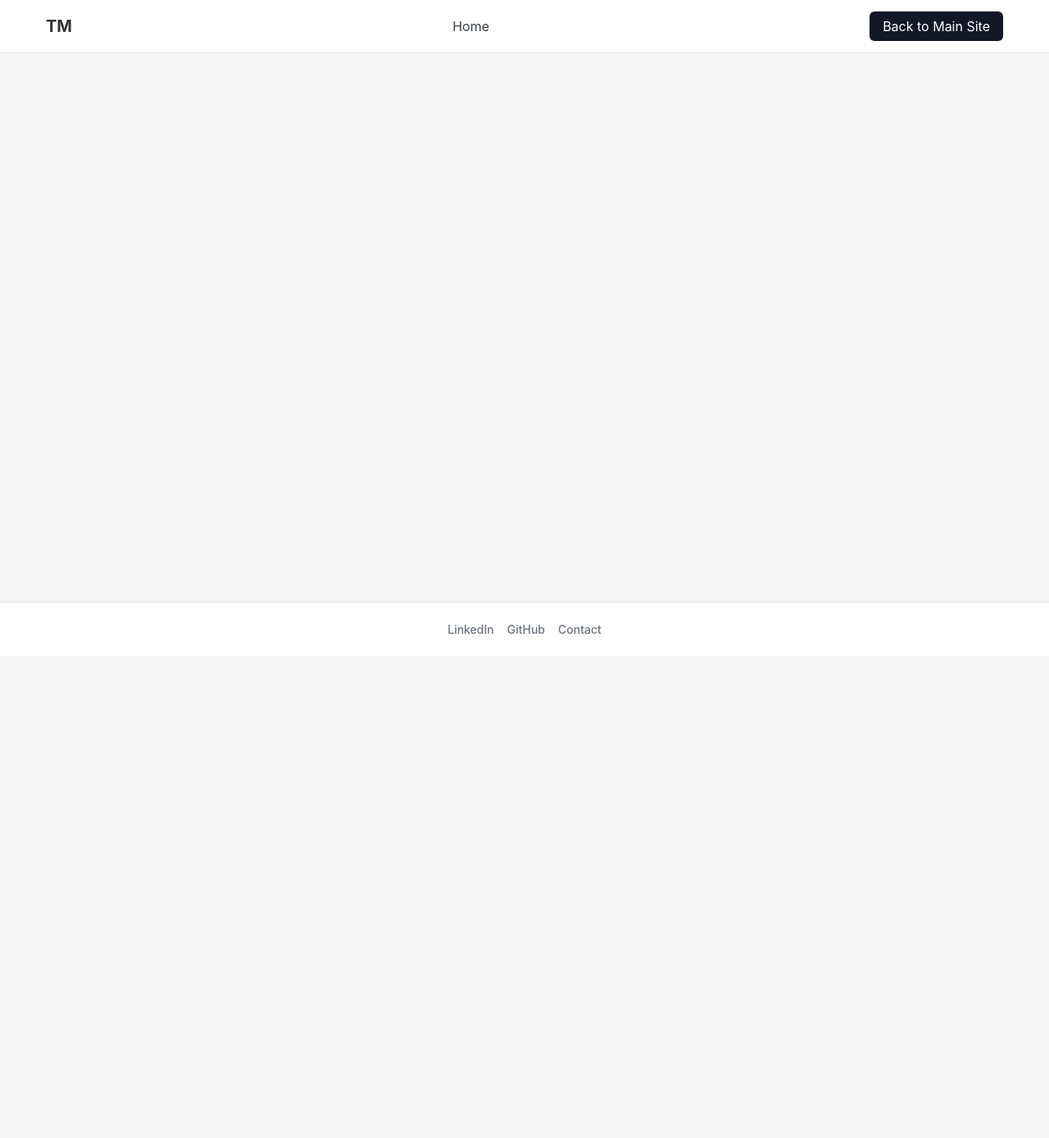
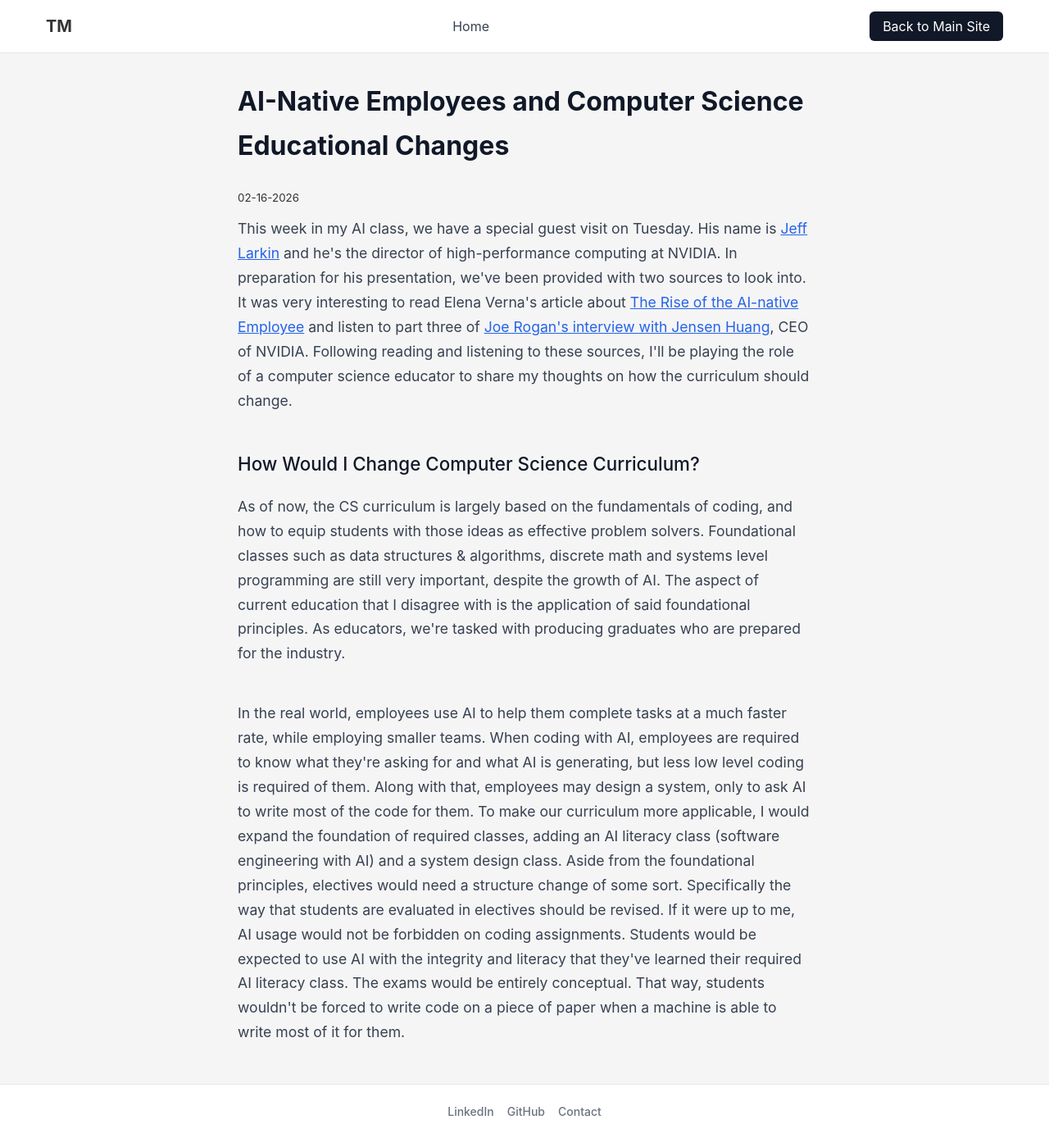
Before and after one commit to theo-mandelbaum/blog, a React (Create React App) app: page /four in a window 1280 px wide. Shown: the whole page at 82% size. Before the commit the page ends 800 px from the top, so only its background shows below. Built offline with nearby package versions, Linux system fonts and the light colour scheme.

Commit message:
fourth blog posted

```diff
--- a/src/App.js
+++ b/src/App.js
@@ -4,6 +4,7 @@ import Home from './home';
 import One from './blogs/One';
 import Two from './blogs/Two';
 import Three from './blogs/Three';
+import Four from './blogs/Four';
 import './App.css';
 
 function App() {
@@ -27,6 +28,7 @@ function App() {
           <Route path="/one" element={<One />} />
           <Route path="/two" element={<Two />} />
           <Route path="/three" element={<Three />} />
+          <Route path="/four" element={<Four />} />
         </Routes>
       </main>
 
--- /dev/null
+++ b/src/blogs/Four.js
@@ -0,0 +1,46 @@
+import React from 'react';
+
+function Four() {
+    return (
+        <div className="blog-post">
+            <h1>AI-Native Employees and Computer Science Educational Changes</h1>
+            <small>02-16-2026</small>
+            <p>
+                This week in my AI class, we have a special guest visit on Tuesday. His name is <a href='https://www.linkedin.com/in/jefflarkin/' target="_blank" rel="noopener noreferrer">Jeff Larkin</a> and
+                he's the director of high-performance computing at NVIDIA. In preparation for his presentation,
+                we've been provided with two sources to look into. It was very interesting to read Elena Verna's
+                article about <a href='https://www.elenaverna.com/p/the-rise-of-the-ai-native-employee' target='_blank' rel='noopener noreferrer'> The Rise of the AI-native Employee</a> and
+                listen to part three of <a href='https://podwise.ai/dashboard/episodes/6197400' target='_blank' rel='noopener noreferrer'>Joe Rogan's interview with Jensen Huang</a>,
+                CEO of NVIDIA. Following reading and listening to these sources, I'll be playing the role of a computer science educator
+                to share my thoughts on how the curriculum should change.
+            </p>
+            <br />
+            <h2>How Would I Change Computer Science Curriculum?</h2>
+            <p>
+                As of now, the CS curriculum is largely based on the fundamentals of coding, and how to equip
+                students with those ideas as effective problem solvers. Foundational classes such as data
+                structures & algorithms, discrete math and systems level programming are still very important,
+                despite the growth of AI. The aspect of current education that I disagree with is the application
+                of said foundational principles. As educators, we're tasked with producing graduates who are prepared
+                for the industry.
+            </p>
+            <br />
+            <p>
+                In the real world, employees use AI to help them complete tasks at a much faster rate, while
+                employing smaller teams. When coding with AI, employees are required to know what they're asking
+                for and what AI is generating, but less low level coding is required of them. Along with that,
+                employees may design a system, only to ask AI to write most of the code for them. To make our
+                curriculum more applicable, I would expand the foundation of required classes, adding an AI literacy
+                class (software engineering with AI) and a system design class. Aside from the foundational
+                principles, electives would need a structure change of some sort. Specifically the way that students
+                are evaluated in electives should be revised. If it were up to me, AI usage would not be forbidden
+                on coding assignments. Students would be expected to use AI with the integrity and literacy that
+                they've learned their required AI literacy class. The exams would be entirely conceptual. That way,
+                students wouldn't be forced to write code on a piece of paper when a machine is able to write most
+                of it for them.
+            </p>
+        </div>
+    );
+}
+
+export default Four;
--- a/src/home.js
+++ b/src/home.js
@@ -9,7 +9,8 @@ function Home() {
       <ul>
         <li><a href="/one">The Feeling of Power and My Experience with LLMs</a></li>
         <li><a href="/two">Fictional Interview and Chain of Thought Prompting</a></li>
-        <li><a href="/three">Shuky Meyer's Guest Visit and AI Essay</a></li>
+        <li><a href="/three">Shuky Meyer's Guest Visit and Cory Doctorow's AI Essay</a></li>
+        <li><a href="/four">AI-Native Employees and Computer Science Educational Changes</a></li>
       </ul>
     </div>
   );
```
Also changed, not shown: src/blogs/One.js (+38 -6 lines), src/blogs/Two.js (+10 -3 lines), src/blogs/Three.js.
